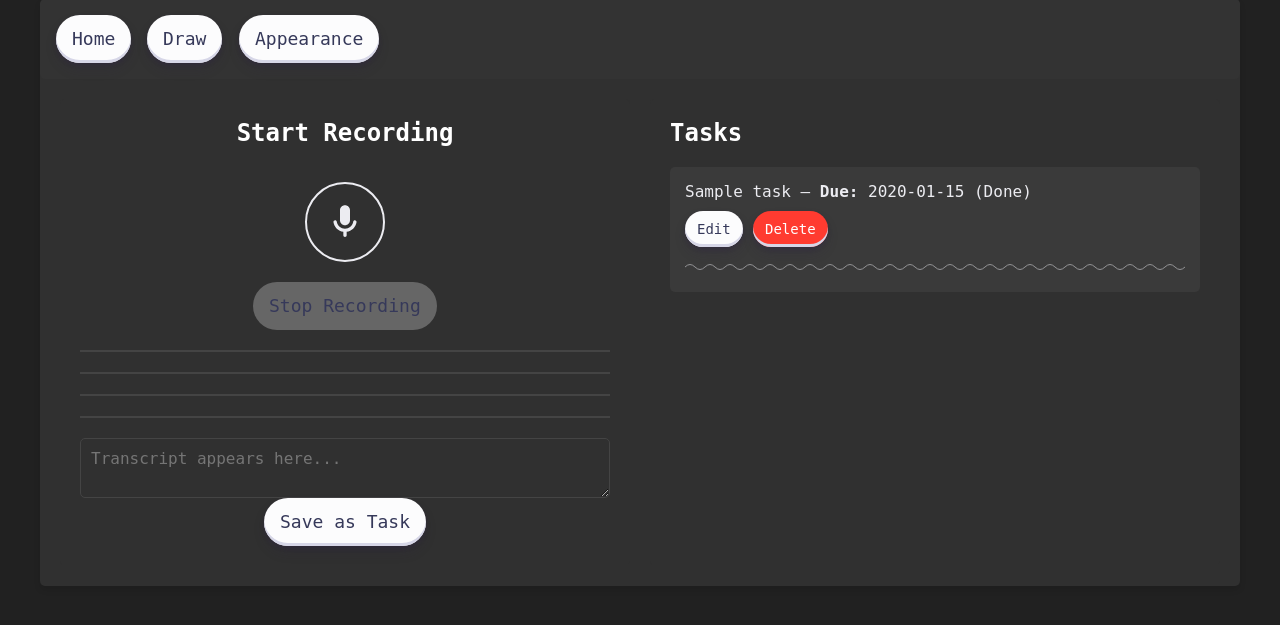
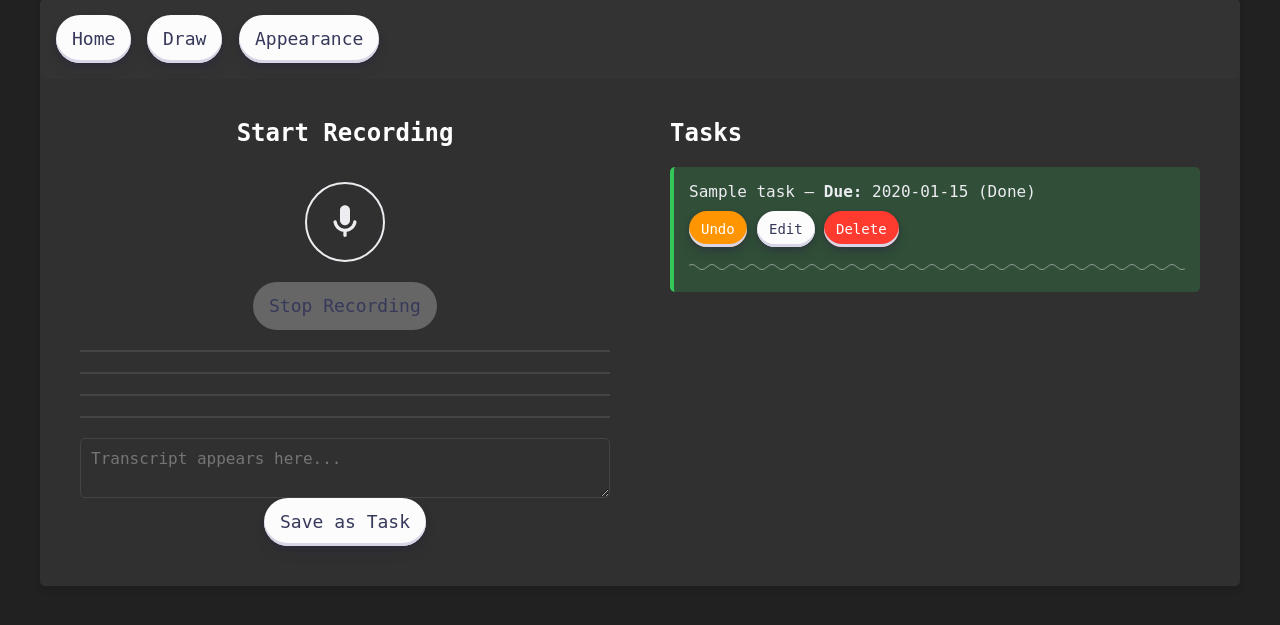
Before and after one commit to CarlosMelicandia/EchoNote, a Flask app: page / in a window 1280 px wide. Shown: the part 21-646 px from the top of the page. Run offline with Flask 3, Linux system fonts and the light colour scheme; tables that the repository leaves empty hold one stand-in row (values such as "Sample post").

Commit message:
added done and undo functionality

```diff
--- a/static/script.js
+++ b/static/script.js
@@ -47,7 +47,7 @@ document.addEventListener('DOMContentLoaded', function() {
       // For example: Ctrl+S to save, Esc to cancel, etc.
     });
 
-    // Task editing and deletion functionality
+    // Task editing, deletion, and completion functionality
     // Only run this code on pages with task items
     if (document.querySelector('.task-list')) {
         // Task editing
@@ -156,6 +156,88 @@ document.addEventListener('DOMContentLoaded', function() {
             });
         });
 
+        // Task completion
+        document.querySelectorAll('.btn-done').forEach(button => {
+            button.addEventListener('click', async function() {
+                const taskId = this.getAttribute('data-task-id');
+                const taskItem = document.querySelector(`.task-item[data-task-id="${taskId}"]`);
+
+                try {
+                    const response = await fetch(`/api/tasks/${taskId}`, {
+                        method: 'PUT',
+                        headers: {
+                            'Content-Type': 'application/json'
+                        },
+                        body: JSON.stringify({
+                            completed: true
+                        })
+                    });
+
+                    if (response.ok) {
+                        // Mark as completed visually
+                        taskItem.classList.add('completed');
+
+                        // Update the button to show "Undo" instead of "Done"
+                        this.textContent = 'Undo';
+                        this.classList.remove('btn-done');
+                        this.classList.add('btn-undo');
+
+                        // Add "(Done)" text to the task content if it's not already there
+                        const taskContent = taskItem.querySelector('.task-content');
+                        if (!taskContent.textContent.includes('(Done)')) {
+                            taskContent.textContent = taskContent.textContent + ' (Done)';
+                        }
+                    } else {
+                        const errorData = await response.json();
+                        throw new Error(errorData.error || 'Failed to mark task as completed');
+                    }
+                } catch (error) {
+                    console.error('Error marking task as completed:', error);
+                    alert('Error marking task as completed: ' + error.message);
+                }
+            });
+        });
+
+        // Undo completion
+        document.querySelectorAll('.btn-undo').forEach(button => {
+            button.addEventListener('click', async function() {
+                const taskId = this.getAttribute('data-task-id');
+                const taskItem = document.querySelector(`.task-item[data-task-id="${taskId}"]`);
+
+                try {
+                    const response = await fetch(`/api/tasks/${taskId}`, {
+                        method: 'PUT',
+                        headers: {
+                            'Content-Type': 'application/json'
+                        },
+                        body: JSON.stringify({
+                            completed: false
+                        })
+                    });
+
+                    if (response.ok) {
+                        // Remove completed styling
+                        taskItem.classList.remove('completed');
+
+                        // Update the button back to "Done"
+                        this.textContent = 'Done';
+                        this.classList.remove('btn-undo');
+                        this.classList.add('btn-done');
+
+                        // Remove "(Done)" text from the task content
+                        const taskContent = taskItem.querySelector('.task-content');
+                        taskContent.textContent = taskContent.textContent.replace(' (Done)', '');
+                    } else {
+                        const errorData = await response.json();
+                        throw new Error(errorData.error || 'Failed to mark task as incomplete');
+                    }
+                } catch (error) {
+                    console.error('Error marking task as incomplete:', error);
+                    alert('Error marking task as incomplete: ' + error.message);
+                }
+            });
+        });
+
         // Helper function to attach event listeners to task buttons
         function attachTaskButtonListeners() {
             // Re-attach edit button listeners
@@ -175,6 +257,24 @@ document.addEventListener('DOMContentLoaded', function() {
                     // and call it here
                 });
             });
+
+            // Re-attach done button listeners
+            document.querySelectorAll('.btn-done').forEach(button => {
+                button.addEventListener('click', function() {
+                    // This would be a duplicate of the done functionality above
+                    // In a real implementation, you'd refactor the done logic into a separate function
+                    // and call it here
+                });
+            });
+
+            // Re-attach undo button listeners
+            document.querySelectorAll('.btn-undo').forEach(button => {
+                button.addEventListener('click', function() {
+                    // This would be a duplicate of the undo functionality above
+                    // In a real implementation, you'd refactor the undo logic into a separate function
+                    // and call it here
+                });
+            });
         }
     }
 });
--- a/static/styles.css
+++ b/static/styles.css
@@ -512,7 +512,7 @@
     margin-bottom: 10px;
 }
 
-.btn-edit, .btn-delete {
+.btn-edit, .btn-delete, .btn-done, .btn-undo {
     height: 36px;
     font-size: 14px;
     padding: 0 12px;
@@ -521,6 +521,21 @@
 .btn-delete {
     background-color: #ff3b30;
     color: white;
+}
+
+.btn-done {
+    background-color: #34c759;
+    color: white;
+}
+
+.btn-undo {
+    background-color: #ff9500;
+    color: white;
+}
+
+.task-item.completed {
+    background-color: rgba(52, 199, 89, 0.2); /* Green with opacity */
+    border-left: 4px solid #34c759;
 }
 
 .task-edit-form {
--- a/templates/index.html
+++ b/templates/index.html
@@ -25,13 +25,18 @@
         <div class="task-list">
             {% if tasks %}
                 {% for task in tasks %}
-                <div class="task-item" data-task-id="{{ task.id }}">
+                <div class="task-item {% if task.completed %}completed{% endif %}" data-task-id="{{ task.id }}">
                     <div class="task-content">
                         {{ task.name }}
                         {% if task.due_date %} — <strong>Due:</strong> {{ task.due_date }}{% endif %}
                         {% if task.completed %} (Done){% endif %}
                     </div>
                     <div class="task-actions">
+                        {% if not task.completed %}
+                        <button class="btn-done" data-task-id="{{ task.id }}">Done</button>
+                        {% else %}
+                        <button class="btn-undo" data-task-id="{{ task.id }}">Undo</button>
+                        {% endif %}
                         <button class="btn-edit" data-task-id="{{ task.id }}">Edit</button>
                         <button class="btn-delete" data-task-id="{{ task.id }}">Delete</button>
                     </div>
```
